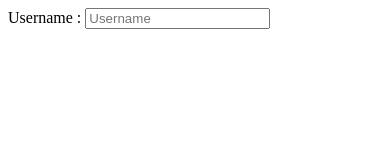
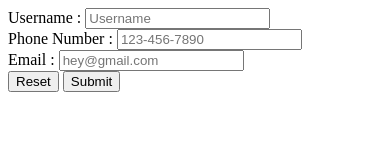
Before and after one commit to Nerdy-girll/Forms-Practice, a plain HTML site: page index.html in a window 390 px wide. Drawn offline with Linux system fonts and the light colour scheme.

Commit message:
add email, phone number and reset and submit buttons in the form

```diff
--- a/index.html
+++ b/index.html
@@ -8,7 +8,16 @@
 <body>
     <form action="" method="POST" enctype="multipart/form-data">
         <label for="username">Username :</label>
-        <input type="text" name="username" id="username" placeholder="Username"> <br>
+        <input type="text" name="username" id="username" minlength="6" maxlength="15" placeholder="Username"> <br>
+
+        <label for="tel">Phone Number :</label>
+        <input type="tel" name="tel" id="tel" placeholder="123-456-7890" pattern="[0-9]{3}-[0-9]{3}-[0-9]{4}"> <br>
+
+        <label for="email">Email :</label>
+        <input type="email" name="email" id="email" placeholder="hey@gmail.com"> <br>
+
+        <input type="reset">
+        <input type="submit">
     </form>
 </body>
 </html>
```
